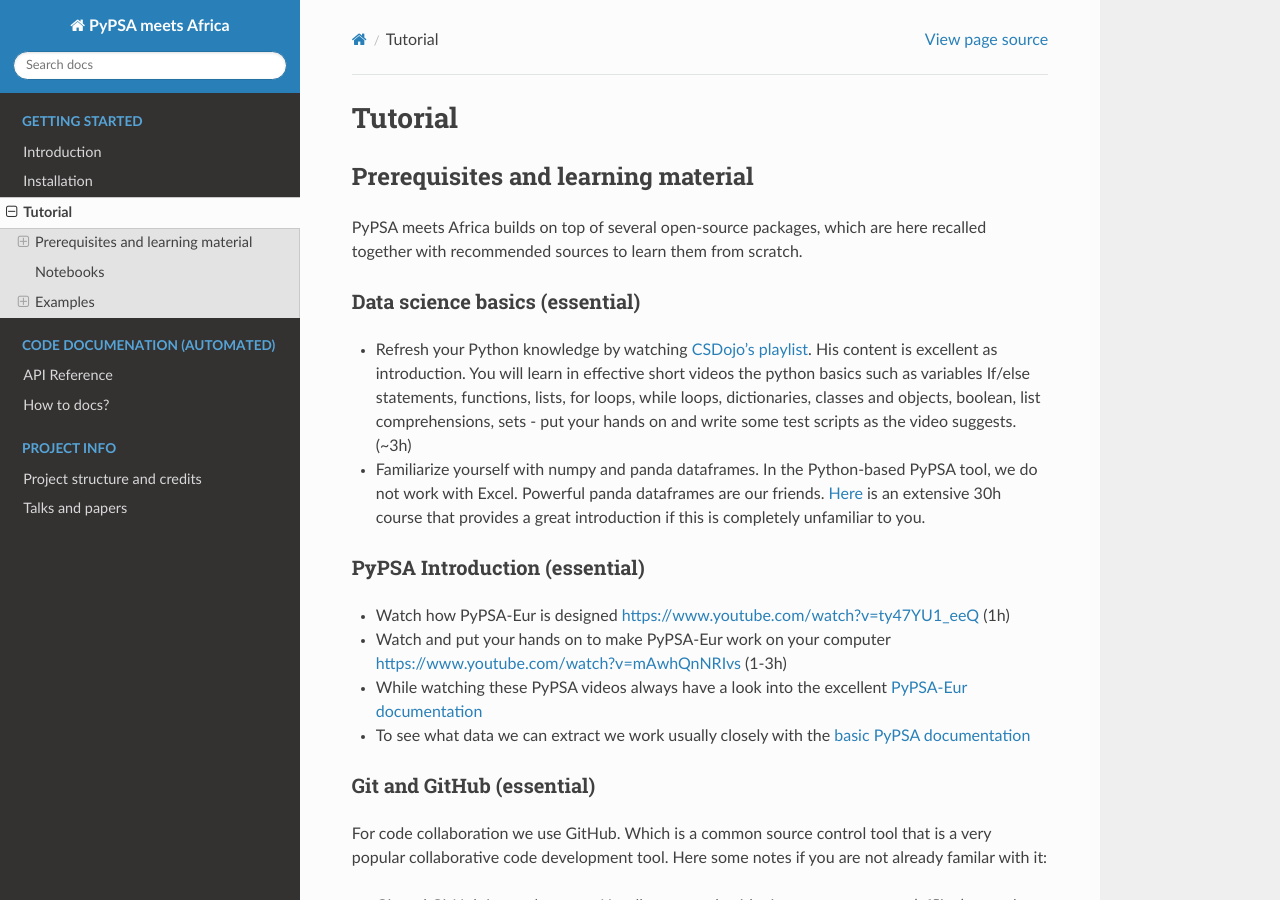
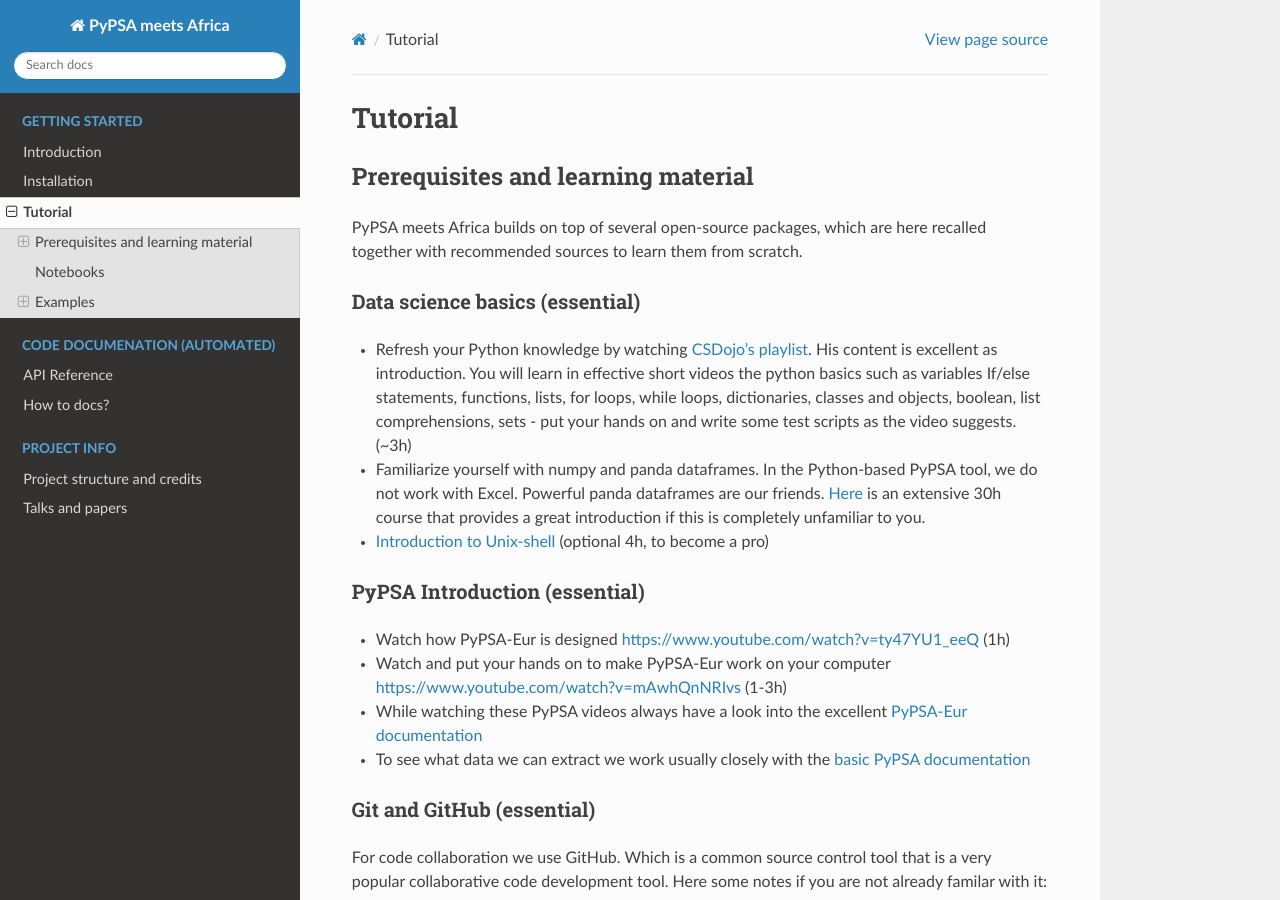
Before and after one commit to pypsa-meets-earth/pypsa-earth, a Sphinx documentation site: the page built from doc/tutorial.rst, in a window 1280 px wide and 900 px high. Built offline with Sphinx 7.4.7 and the Read the Docs theme 2.0.0, drawn with Linux system fonts in a browser that asks for light colours; pages that are not in the unit, such as notebooks, are missing from menus.

Commit message:
update unix-shell learning material

```diff
--- a/doc/tutorial.rst
+++ b/doc/tutorial.rst
@@ -24,6 +24,7 @@
 
 - Refresh your Python knowledge by watching `CSDojo's playlist <https://www.youtube.com/c/CSDojo/playlists>`_. His content is excellent as introduction. You will learn in effective short videos the python basics such as variables If/else statements, functions, lists, for loops, while loops, dictionaries, classes and objects, boolean, list comprehensions, sets - put your hands on and write some test scripts as the video suggests. (~3h)
 - Familiarize yourself with numpy and panda dataframes.  In the Python-based PyPSA tool, we do not work with Excel. Powerful panda dataframes are our friends. `Here <https://www.coursera.org/learn/python-data-analysis>`__ is an extensive 30h course that provides a great introduction if this is completely unfamiliar to you.
+- `Introduction to Unix-shell <https://swcarpentry.github.io/shell-novice/>`_ (optional 4h, to become a pro)
 
 
 PyPSA Introduction (essential)
```
